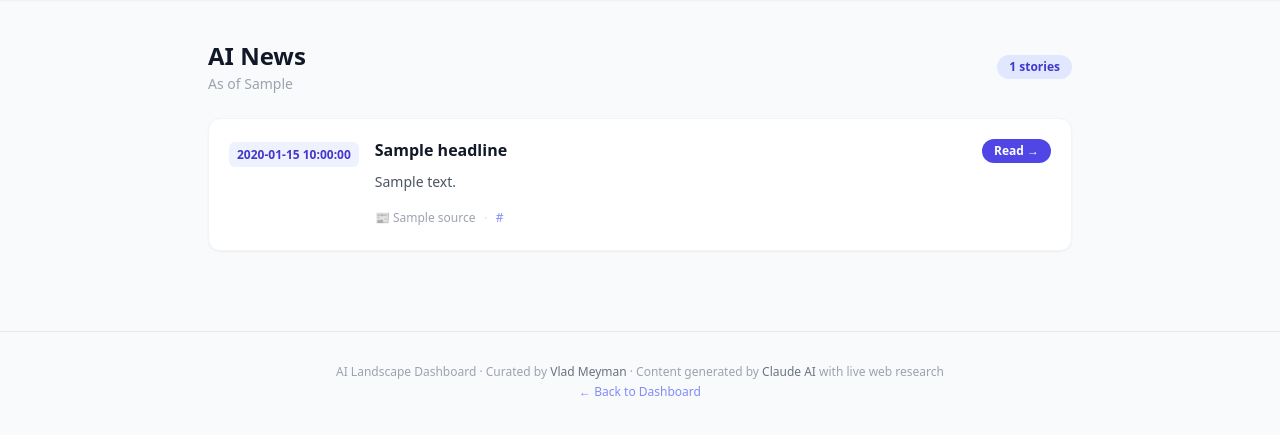
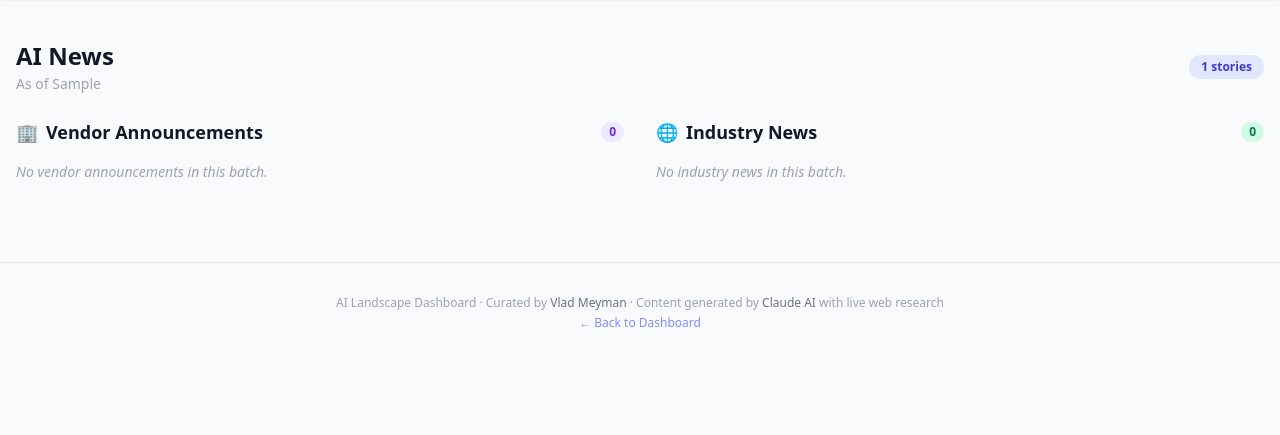
Before and after one commit to nosnow111/ai-landscape, a Python web app: template templates/news.html in a window 1280 px wide. Shown: the part 137-572 px from the top of the page. Run offline with Jinja, Linux system fonts and the light colour scheme; the template is opened without the code that fills it: most values are stand-ins (such as "Sample title", 1, 10 or a date in 2020); some libraries are stand-ins or nearby versions.

Commit message:
Two-column news layout, category field, allow paywalled sources
- news.html: two-column layout — Vendor Announcements vs Industry News
- generator.py: add category field ('vendor'|'industry') to each news item
- generator.py: allow WSJ/FT/Bloomberg/NYT links (paywalled OK per user request)
- templates/index.html: V/I category badges in news strip
- build_standalone.py: sort news descending by date (same as build.py)
- fix: push local sort commit that was never pushed to origin

Co-Authored-By: Claude Sonnet 4.6 <noreply@anthropic.com>

```diff
--- a/build_standalone.py
+++ b/build_standalone.py
@@ -83,7 +83,7 @@ def build_standalone():
         "fine_tuning":      load_content("fine_tuning"),
         "llm_optimization": load_content("llm_optimization"),
         "emerging_trends":  load_content("emerging_trends"),
-        "ai_news":          load_content("ai_news"),
+        "ai_news":          dict(load_content("ai_news"), items=sorted(load_content("ai_news").get("items", []), key=lambda x: x.get("date", ""), reverse=True)),
     }
 
     env = Environment(loader=FileSystemLoader("templates"))
--- a/templates/index.html
+++ b/templates/index.html
@@ -144,6 +144,7 @@
       <div class="flex items-baseline gap-2 min-w-0">
         <span class="text-blue-300 text-xs font-mono shrink-0">{{ item.date }}</span>
         <span class="text-gray-300 text-xs">·</span>
+        {% if item.get('category') == 'vendor' %}<span class="shrink-0 text-xs font-bold px-1 rounded" style="background:rgba(167,139,250,0.25);color:#c4b5fd;">V</span>{% elif item.get('category') == 'industry' %}<span class="shrink-0 text-xs font-bold px-1 rounded" style="background:rgba(52,211,153,0.2);color:#6ee7b7;">I</span>{% endif %}
         <a href="{{ item.url }}" target="_blank" rel="noopener"
            class="text-white text-xs font-medium hover:text-yellow-300 transition-colors truncate">{{ item.headline }}</a>
         <span class="text-blue-400 text-xs shrink-0">— {{ item.source }}</span>
--- a/templates/news.html
+++ b/templates/news.html
@@ -40,7 +40,7 @@
   </div>
 </nav>
 
-<main class="max-w-4xl mx-auto px-4 py-10">
+<main class="max-w-7xl mx-auto px-4 py-10">
 
   <div class="flex items-center justify-between mb-6">
     <div>
@@ -54,17 +54,15 @@
     </span>
   </div>
 
-  {% if ai_news.get('items') %}
-  <div class="space-y-4">
-    {% for item in ai_news['items'] %}
+  {% macro news_card(item) %}
   <article class="bg-white rounded-xl border border-gray-100 shadow-sm p-5 hover:shadow-md transition-shadow">
-      <div class="flex items-start gap-4">
+    <div class="flex items-start gap-3">
       <div class="shrink-0 mt-0.5">
         <span class="bg-indigo-50 text-indigo-700 text-xs font-bold px-2 py-1 rounded-md whitespace-nowrap">{{ item.date }}</span>
       </div>
       <div class="flex-1 min-w-0">
         <div class="flex items-start justify-between gap-3">
-            <h3 class="font-bold text-gray-900 text-base leading-snug">{{ item.headline }}</h3>
+          <h3 class="font-bold text-gray-900 text-sm leading-snug">{{ item.headline }}</h3>
           {% if item.url %}
           <a href="{{ item.url }}" target="_blank" rel="noopener"
              class="shrink-0 text-xs bg-indigo-600 text-white px-3 py-1 rounded-full font-semibold hover:bg-indigo-700 transition-colors">
@@ -72,18 +70,55 @@
           </a>
           {% endif %}
         </div>
-          <p class="text-sm text-gray-600 mt-2 leading-relaxed">{{ item.summary }}</p>
-          <div class="flex items-center gap-2 mt-3">
+        <p class="text-xs text-gray-600 mt-1.5 leading-relaxed">{{ item.summary }}</p>
+        <div class="flex items-center gap-2 mt-2">
           <span class="text-xs text-gray-400 font-medium">📰 {{ item.source }}</span>
-            {% if item.url %}
-            <span class="text-gray-200">·</span>
-            <a href="{{ item.url }}" target="_blank" rel="noopener" class="text-xs text-indigo-400 hover:text-indigo-600 hover:underline truncate max-w-xs">{{ item.url }}</a>
-            {% endif %}
         </div>
       </div>
     </div>
   </article>
-    {% endfor %}
+  {% endmacro %}
+
+  {% if ai_news.get('items') %}
+  {% set vendor_items = ai_news['items'] | selectattr('category', 'equalto', 'vendor') | list %}
+  {% set industry_items = ai_news['items'] | selectattr('category', 'equalto', 'industry') | list %}
+  {% set uncategorized = ai_news['items'] | rejectattr('category', 'defined') | list %}
+  {% set industry_items = industry_items + uncategorized %}
+
+  <div class="grid grid-cols-1 lg:grid-cols-2 gap-8">
+
+    <!-- Vendor News -->
+    <div>
+      <div class="flex items-center gap-2 mb-4">
+        <span class="text-lg">🏢</span>
+        <h3 class="text-lg font-bold text-gray-900">Vendor Announcements</h3>
+        <span class="bg-violet-100 text-violet-700 text-xs font-bold px-2 py-0.5 rounded-full ml-auto">{{ vendor_items | length }}</span>
+      </div>
+      {% if vendor_items %}
+      <div class="space-y-3">
+        {% for item in vendor_items %}{{ news_card(item) }}{% endfor %}
+      </div>
+      {% else %}
+      <p class="text-sm text-gray-400 italic">No vendor announcements in this batch.</p>
+      {% endif %}
+    </div>
+
+    <!-- Industry News -->
+    <div>
+      <div class="flex items-center gap-2 mb-4">
+        <span class="text-lg">🌐</span>
+        <h3 class="text-lg font-bold text-gray-900">Industry News</h3>
+        <span class="bg-emerald-100 text-emerald-700 text-xs font-bold px-2 py-0.5 rounded-full ml-auto">{{ industry_items | length }}</span>
+      </div>
+      {% if industry_items %}
+      <div class="space-y-3">
+        {% for item in industry_items %}{{ news_card(item) }}{% endfor %}
+      </div>
+      {% else %}
+      <p class="text-sm text-gray-400 italic">No industry news in this batch.</p>
+      {% endif %}
+    </div>
+
   </div>
   {% else %}
   <div class="bg-white rounded-xl border border-gray-200 p-10 text-center">
```
Also changed, not shown: generator.py (+10 -4 lines). Lines whose indentation alone changed are shown as unchanged.
